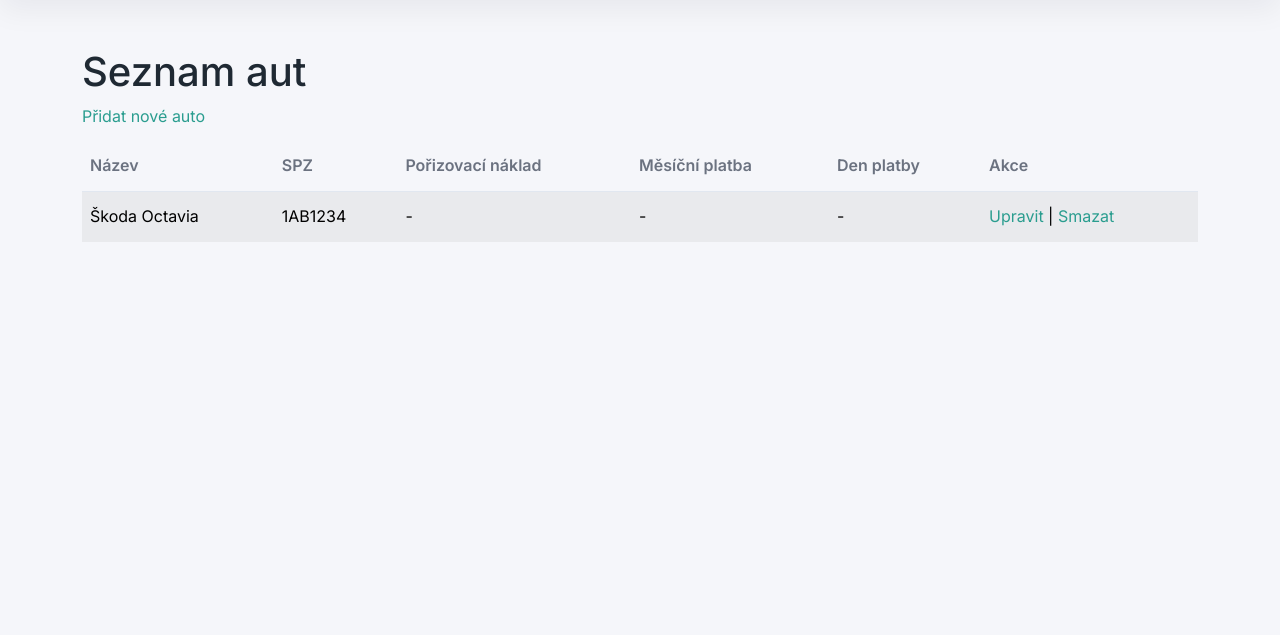
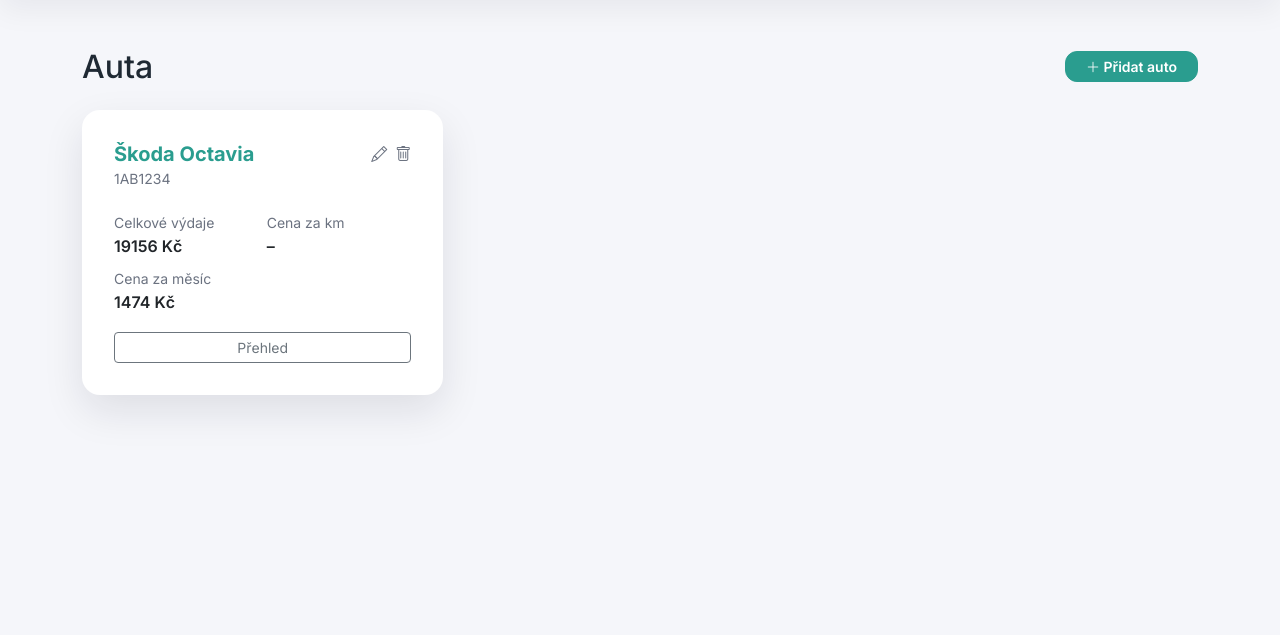
Before and after one commit to p-mik/Spotrebnik, a Django app: page /auta/ in a window 1280 px wide. Shown: the part 62-697 px from the top of the page. Run offline with Django 5.2, Linux system fonts and the light colour scheme; a user stored in the database is signed in; data comes from the database, SQL or seed files in the repository.

Commit message:
feat: přehled auta s náklady, cena za km/měsíc, redesign seznam aut

```diff
--- a/spotrebnik/vydaje/services.py
+++ b/spotrebnik/vydaje/services.py
@@ -1,4 +1,36 @@
+from decimal import Decimal
+from datetime import date
+from django.db.models import Sum, Min, Max
+
 from .models import Vydaj
+
+
+def vypocitej_stats(qs):
+    """Cena za km a cena za měsíc z libovolného Vydaj querysetu."""
+    celkem = qs.aggregate(total=Sum('castka'))['total'] or Decimal('0')
+
+    km_data = (
+        qs.filter(tachometr__isnull=False)
+        .values('auto')
+        .annotate(max_t=Max('tachometr'), min_t=Min('tachometr'))
+    )
+    total_km = sum(r['max_t'] - r['min_t'] for r in km_data if r['max_t'] > r['min_t'])
+    cena_za_km = round(float(celkem) / total_km, 2) if total_km > 0 else None
+
+    min_datum = qs.aggregate(min_d=Min('datum'))['min_d']
+    cena_za_mesic = None
+    if min_datum:
+        today = date.today()
+        pocet_mesicu = (today.year - min_datum.year) * 12 + (today.month - min_datum.month)
+        if pocet_mesicu > 0:
+            cena_za_mesic = round(float(celkem) / pocet_mesicu, 2)
+
+    return {
+        'celkem': celkem,
+        'cena_za_km': cena_za_km,
+        'cena_za_mesic': cena_za_mesic,
+        'total_km': total_km or None,
+    }
 
 
 def filter_vydaje(request):
--- a/spotrebnik/vydaje/templates/vydaje/seznam_aut.html
+++ b/spotrebnik/vydaje/templates/vydaje/seznam_aut.html
@@ -1,55 +1,70 @@
 {% extends 'base.html' %}
 {% block title %}Seznam aut{% endblock %}
 {% block content %}
-    <h1>Seznam aut</h1>
-    <p><a href="{% url 'pridat_auto' %}">Přidat nové auto</a></p>
-    {% if object_list %}
-        <div class="table-responsive">
-        <table class="table table-striped table-hover w-100">
-            <thead>
-                <tr>
-                    <th>Název</th>
-                    <th>SPZ</th>
-                    <th>Pořizovací náklad</th>
-                    <th>Měsíční platba</th>
-                    <th>Den platby</th>
-                    <th>Akce</th>
-                </tr>
-            </thead>
-            <tbody>
-                {% for auto in object_list %}
-                <tr>
-                    <td>{{ auto.nazev }}</td>
-                    <td>{{ auto.spz }}</td>
-                    <td>
-                        {% if auto.porizovaci_naklad %}
-                            {{ auto.porizovaci_naklad }} Kč
-                        {% else %}-{% endif %}
-                    </td>
-                    <td>
-                        {% if auto.operativni_leasing %}
-                            {% if auto.mesicni_platba %}
-                                {{ auto.mesicni_platba }} Kč
-                            {% else %}-{% endif %}
-                        {% else %}-{% endif %}
-                    </td>
-                    <td>
-                        {% if auto.operativni_leasing %}
-                            {% if auto.den_splatnosti %}
-                                {{ auto.den_splatnosti }}
-                            {% else %}-{% endif %}
-                        {% else %}-{% endif %}
-                    </td>
-                    <td>
-                        <a href="{% url 'upravit_auto' auto.id %}">Upravit</a> |
-                        <a href="{% url 'smazat_auto' auto.id %}">Smazat</a>
-                    </td>
-                </tr>
-                {% endfor %}
-            </tbody>
-        </table>
+
+<div class="d-flex align-items-center justify-content-between mb-4 flex-wrap gap-2">
+  <h2 class="mb-0">Auta</h2>
+  <a href="{% url 'pridat_auto' %}" class="btn btn-primary btn-sm"><i class="bi bi-plus-lg"></i> Přidat auto</a>
+</div>
+
+{% if auta_stats %}
+<div class="row g-3">
+  {% for auto, stats in auta_stats %}
+  <div class="col-12 col-md-6 col-xl-4">
+    <div class="card h-100">
+      <div class="d-flex justify-content-between align-items-start mb-2">
+        <div>
+          <h5 class="mb-0"><a href="{% url 'detail_auta' auto.id %}" class="text-decoration-none">{{ auto.nazev }}</a></h5>
+          <span class="text-muted small">{{ auto.spz }}</span>
         </div>
-    {% else %}
-        <p>Zatím nemáš žádná auta.</p>
-    {% endif %}
+        <div class="d-flex gap-2">
+          <a href="{% url 'upravit_auto' auto.id %}" title="Upravit"><i class="bi bi-pencil text-muted"></i></a>
+          <a href="{% url 'smazat_auto' auto.id %}" title="Smazat"><i class="bi bi-trash text-muted"></i></a>
+        </div>
+      </div>
+
+      <div class="row g-2 mt-1">
+        {% if auto.porizovaci_naklad %}
+        <div class="col-6">
+          <div class="text-muted small">Pořizovací náklad</div>
+          <div class="fw-semibold">{{ auto.porizovaci_naklad|floatformat:0 }} Kč</div>
+        </div>
+        {% endif %}
+        <div class="col-6">
+          <div class="text-muted small">Celkové výdaje</div>
+          <div class="fw-semibold">{{ stats.celkem|floatformat:0 }} Kč</div>
+        </div>
+        <div class="col-6">
+          <div class="text-muted small">Cena za km</div>
+          <div class="fw-semibold">{% if stats.cena_za_km %}{{ stats.cena_za_km|floatformat:2 }} Kč{% else %}–{% endif %}</div>
+        </div>
+        <div class="col-6">
+          <div class="text-muted small">Cena za měsíc</div>
+          <div class="fw-semibold">{% if stats.cena_za_mesic %}{{ stats.cena_za_mesic|floatformat:0 }} Kč{% else %}–{% endif %}</div>
+        </div>
+        {% if auto.operativni_leasing and auto.mesicni_platba %}
+        <div class="col-6">
+          <div class="text-muted small">Leasing / měsíc</div>
+          <div class="fw-semibold">{{ auto.mesicni_platba|floatformat:0 }} Kč</div>
+        </div>
+        {% if auto.den_splatnosti %}
+        <div class="col-6">
+          <div class="text-muted small">Den splatnosti</div>
+          <div class="fw-semibold">{{ auto.den_splatnosti }}.</div>
+        </div>
+        {% endif %}
+        {% endif %}
+      </div>
+
+      <div class="mt-3">
+        <a href="{% url 'detail_auta' auto.id %}" class="btn btn-sm btn-outline-secondary w-100">Přehled</a>
+      </div>
+    </div>
+  </div>
+  {% endfor %}
+</div>
+{% else %}
+<p class="text-muted">Zatím nemáš žádná auta.</p>
+{% endif %}
+
 {% endblock %}
--- a/spotrebnik/vydaje/urls.py
+++ b/spotrebnik/vydaje/urls.py
@@ -6,6 +6,7 @@ from .views import (
     export_vydaje_csv,
     prihlaseni,
     registrace,
+    auto_detail,
     VydajListView,
     VydajCreateView,
     VydajUpdateView,
@@ -29,6 +30,7 @@ urlpatterns = [
     path('vydaje/<int:pk>/smazat/', VydajDeleteView.as_view(), name='smazat_vydaj'),
     path('vydaje/export/', export_vydaje_csv, name='export_vydaje_csv'),
     path('auta/', AutoListView.as_view(), name='seznam_aut'),
+    path('auta/<int:pk>/', auto_detail, name='detail_auta'),
     path('auta/pridat/', AutoCreateView.as_view(), name='pridat_auto'),
     path('auta/<int:pk>/upravit/', AutoUpdateView.as_view(), name='upravit_auto'),
     path('auta/<int:pk>/smazat/', AutoDeleteView.as_view(), name='smazat_auto'),
--- a/spotrebnik/vydaje/views.py
+++ b/spotrebnik/vydaje/views.py
@@ -1,11 +1,12 @@
-from django.shortcuts import render, redirect
+from django.shortcuts import render, redirect, get_object_or_404
 from django.http import HttpResponse
 from .models import Auto, Vydaj, TypVydaje
 from .forms import AutoForm, VydajForm, RegistraceForm, TypVydajeForm
 from django.contrib.auth.decorators import login_required
 from django.contrib.auth import login, logout
 from django.contrib.auth.forms import AuthenticationForm
-from django.db.models import Sum, Avg, Min  # Importujeme agregace
+from django.db.models import Sum, Avg, Min, Max
+from decimal import Decimal
 from django.views.generic import ListView, CreateView, UpdateView, DeleteView
 from django.contrib.auth.mixins import LoginRequiredMixin
 from django.urls import reverse_lazy
@@ -14,7 +15,7 @@ from calendar import monthrange
 import csv
 import json
 
-from .services import filter_vydaje
+from .services import filter_vydaje, vypocitej_stats
 
 
 def zpracuj_auto_vydaje(auto):
@@ -123,6 +124,15 @@ class AutoListView(LoginRequiredMixin, ListView):
     def get_queryset(self):
         return Auto.objects.filter(uzivatel=self.request.user)
 
+    def get_context_data(self, **kwargs):
+        context = super().get_context_data(**kwargs)
+        auta_stats = []
+        for auto in context['object_list']:
+            qs = Vydaj.objects.filter(auto=auto, uzivatel=self.request.user)
+            auta_stats.append((auto, vypocitej_stats(qs)))
+        context['auta_stats'] = auta_stats
+        return context
+
 
 class AutoCreateView(LoginRequiredMixin, CreateView):
     model = Auto
@@ -159,6 +169,19 @@ class AutoDeleteView(LoginRequiredMixin, DeleteView):
 
     def get_queryset(self):
         return Auto.objects.filter(uzivatel=self.request.user)
+
+
+@login_required
+def auto_detail(request, pk):
+    auto = get_object_or_404(Auto, pk=pk, uzivatel=request.user)
+    qs = Vydaj.objects.filter(auto=auto, uzivatel=request.user)
+    rozpad = qs.values('typ__nazev').annotate(castka=Sum('castka')).order_by('-castka')
+    stats = vypocitej_stats(qs)
+    return render(request, 'vydaje/detail_auta.html', {
+        'auto': auto,
+        'rozpad': rozpad,
+        **stats,
+    })
 
 
 class TypVydajeListView(LoginRequiredMixin, ListView):
@@ -301,6 +324,7 @@ def home(request):
     graf_data = json.dumps(graf_dict)
     prumerna_cena_obdobi = graf_qs.aggregate(prumer=Avg('cena_za_litr'))['prumer'] or 0
     auta = Auto.objects.filter(uzivatel=request.user)
+    kpi_stats = vypocitej_stats(kpi_qs)
 
     return render(
         request,
@@ -317,6 +341,8 @@ def home(request):
             'auto_filter': auto_filter,
             'auta': auta,
             'prumerna_cena_obdobi': round(float(prumerna_cena_obdobi), 2),
+            'cena_za_km': kpi_stats['cena_za_km'],
+            'cena_za_mesic': kpi_stats['cena_za_mesic'],
         },
     )
 
```
Also changed, not shown: spotrebnik/vydaje/templates/home.html (+9 -3 lines), spotrebnik/vydaje/templates/vydaje/detail_auta.html (added, +100 -0 lines).
